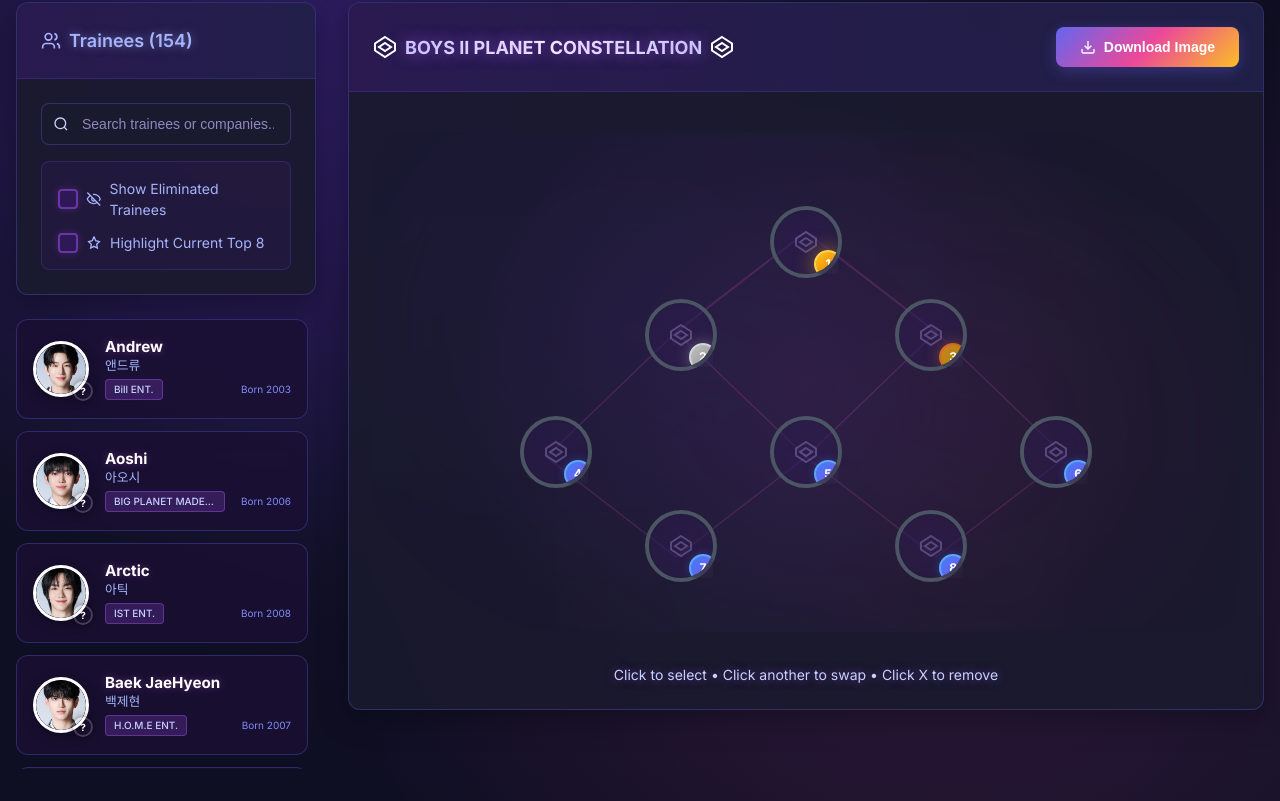
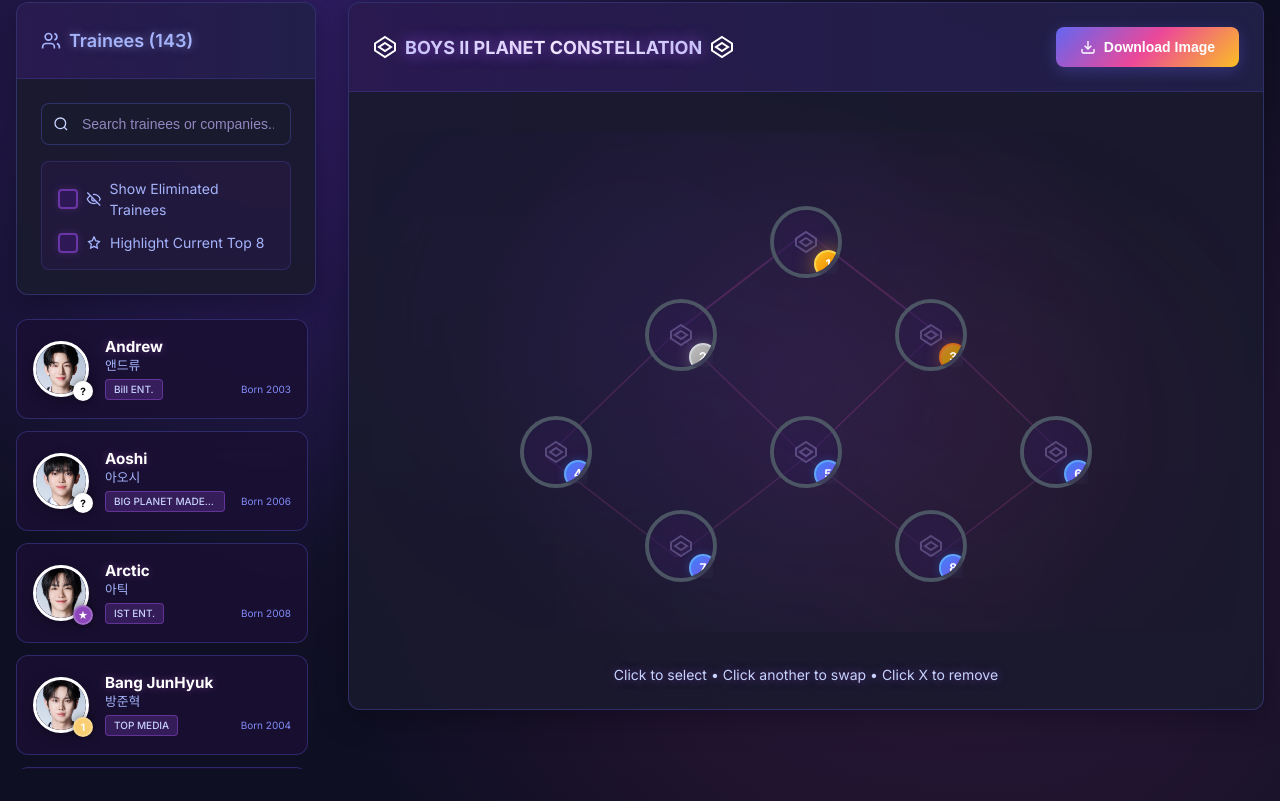
Before and after one commit to lucascmilo/boys2planet-ranker, a React (Create React App) app: page / in a window 1280 px wide. Shown: the part 259-1060 px from the top of the page. Built offline with nearby package versions, Linux system fonts and the light colour scheme; the HTML template or start-up script is replaced by a standard one.

Commit message:
feat: update trainee grading system to star-based format and adjust styles accordingly

```diff
--- a/src/components/RankingConstellation.tsx
+++ b/src/components/RankingConstellation.tsx
@@ -50,6 +50,19 @@
   ]
 
   return positions[index] || { x: 50, y: 50, isCenter: false, size: "small" as const }
+}
+
+const getGradeDisplay = (grade: string) => {
+  switch (grade) {
+    case "all star":
+      return "★"
+    case "2 star":
+      return "2"
+    case "1 star":
+      return "1"
+    default:
+      return grade
+  }
 }
 
 export const RankingConstellation: React.FC<RankingConstellationProps> = ({
@@ -241,11 +254,9 @@
     position: number,
   ) => {
     const gradeColors = {
-      A: "#ec4899",
-      B: "#a855f7",
-      C: "#3b82f6",
-      D: "#06b6d4",
-      F: "#6b7280",
+      "all star": "#8c46ba",
+      "2 star": "#80c997",
+      "1 star": "#facf73",
       "?": "#ffffff",
     }
 
@@ -344,7 +355,7 @@
 
       ctx.fillStyle = "#ffffff"
       ctx.font = "bold 14px Inter, sans-serif"
-      ctx.fillText(trainee.grade, pos.x + pos.size / 2 - 15, pos.y - pos.size / 2 + 20)
+      ctx.fillText(getGradeDisplay(trainee.grade), pos.x + pos.size / 2 - 15, pos.y - pos.size / 2 + 20)
     }
   }
 
--- a/src/components/RankingSlot.tsx
+++ b/src/components/RankingSlot.tsx
@@ -25,11 +25,9 @@
 }
 
 const gradeColors = {
-  A: "grade-a",
-  B: "grade-b",
-  C: "grade-c",
-  D: "grade-d",
-  F: "grade-f",
+  "all star": "grade-all-star",
+  "2 star": "grade-2-star",
+  "1 star": "grade-1-star",
   "?": "grade-?",
 }
 
--- a/src/components/TraineeCard.tsx
+++ b/src/components/TraineeCard.tsx
@@ -10,12 +10,23 @@
 }
 
 const gradeColors = {
-  A: "grade-a",
-  B: "grade-b",
-  C: "grade-c",
-  D: "grade-d",
-  F: "grade-f",
+  "all star": "grade-all-star", // All star - purple
+  "2 star": "grade-2-star", // 2 star - green
+  "1 star": "grade-1-star", // 1 star - yellow
   "?": "grade-?",
+}
+
+const getGradeDisplay = (grade: string) => {
+  switch (grade) {
+    case "all star":
+      return "★"
+    case "2 star":
+      return "2"
+    case "1 star":
+      return "1"
+    default:
+      return grade
+  }
 }
 
 export const TraineeCard: React.FC<TraineeCardProps> = ({ trainee, showTop8, onClick }) => {
@@ -35,7 +46,7 @@
           </div>
 
           {/* Grade Badge */}
-          <div className={`grade-badge ${gradeColors[trainee.grade]}`}>{trainee.grade}</div>
+          <div className={`grade-badge ${gradeColors[trainee.grade]}`}>{getGradeDisplay(trainee.grade)}</div>
 
           {/* Top 8 Crown - Ícone atualizado */}
           {showTop8 && trainee.top12 && (
--- a/src/data/trainees.ts
+++ b/src/data/trainees.ts
@@ -30,7 +30,7 @@
     name: "Arctic",
     nameKorean: "아틱",
     company: "IST ENT.",
-    grade: "?",
+    grade: "all star",
     birthYear: 2008,
     image: "/images/arctic.jpg",
     selected: false,
@@ -46,7 +46,7 @@
     birthYear: 2007,
     image: "/images/baek-jae-hyeon.jpg",
     selected: false,
-    eliminated: false,
+    eliminated: true,
     top12: false,
   },
   {
@@ -54,7 +54,7 @@
     name: "Bang JunHyuk",
     nameKorean: "방준혁",
     company: "TOP MEDIA",
-    grade: "?",
+    grade: "1 star",
     birthYear: 2004,
     image: "/images/bang-jun-hyuk.jpg",
     selected: false,
@@ -70,7 +70,7 @@
     birthYear: 2004,
     image: "/images/bang-su-hwan.jpg",
     selected: false,
-    eliminated: false,
+    eliminated: true,
     top12: false,
   },
   {
@@ -190,7 +190,7 @@
     birthYear: 2005,
     image: "/images/cho-myeong-su.jpg",
     selected: false,
-    eliminated: false,
+    eliminated: true,
     top12: false,
   },
   {
@@ -222,7 +222,7 @@
     name: "Chuei LiYu",
     nameKorean: "최립우",
     company: "FNC ENT.",
-    grade: "?",
+    grade: "1 star",
     birthYear: 2004,
     image: "/images/chuei-li-yu.jpg",
     selected: false,
@@ -414,7 +414,7 @@
     name: "Hsu ChingYu",
     nameKorean: "쉬칭위",
     company: "WAKEONE",
-    grade: "?",
+    grade: "all star",
     birthYear: 2009,
     image: "/images/hsu-ching-yu.jpg",
     selected: false,
@@ -450,7 +450,7 @@
     name: "Hwang SunWoo",
     nameKorean: "황선우",
     company: "WAKEONE",
-    grade: "?",
+    grade: "1 star",
     birthYear: 2009,
     image: "/images/hwang-sun-woo.jpg",
     selected: false,
@@ -510,7 +510,7 @@
     name: "Jo GyeHyeon",
     nameKorean: "조계현",
     company: "JELLYFISH ENT.",
-    grade: "?",
+    grade: "all star",
     birthYear: 1999,
     image: "/images/jo-gye-hyeon.jpg",
     selected: false,
@@ -558,7 +558,7 @@
     name: "Kang WooJin",
     nameKorean: "강우진",
     company: "Individual",
-    grade: "?",
+    grade: "all star",
     birthYear: 2007,
     image: "/images/kang-woo-jin.jpg",
     selected: false,
@@ -570,7 +570,7 @@
     name: "Kenshiro",
     nameKorean: "켄시로",
     company: "FNC ENT.",
-    grade: "?",
+    grade: "1 star",
     birthYear: 2004,
     image: "/images/kenshiro.jpg",
     selected: false,
@@ -630,7 +630,7 @@
     name: "Kim GeonWoo",
     nameKorean: "김건우",
     company: "Individual",
-    grade: "?",
+    grade: "all star",
     birthYear: 2003,
     image: "/images/kim-geon-woo.jpg",
     selected: false,
@@ -678,7 +678,7 @@
     name: "Kim JaeHyun",
     nameKorean: "김재현",
     company: "CUBE ENT.",
-    grade: "?",
+    grade: "2 star",
     birthYear: 2010,
     image: "/images/kim-jae-hyun.jpg",
     selected: false,
@@ -718,7 +718,7 @@
     birthYear: 2003,
     image: "/images/kim-min-jun.jpg",
     selected: false,
-    eliminated: false,
+    eliminated: true,
     top12: false,
   },
   {
@@ -726,7 +726,7 @@
     name: "Kim SiHwan",
     nameKorean: "김시환",
     company: "IST ENT.",
-    grade: "?",
+    grade: "all star",
     birthYear: 2005,
     image: "/images/kim-si-hwan.jpg",
     selected: false,
@@ -738,7 +738,7 @@
     name: "Kim TaeJo",
     nameKorean: "김태조",
     company: "ChoCo ENT.",
-    grade: "?",
+    grade: "all star",
     birthYear: 2010,
     image: "/images/kim-tae-jo.jpg",
     selected: false,
@@ -754,7 +754,7 @@
     birthYear: 2006,
     image: "/images/kim-won-bin.jpg",
     selected: false,
-    eliminated: false,
+    eliminated: true,
     top12: false,
   },
   {
@@ -802,7 +802,7 @@
     birthYear: 2006,
     image: "/images/kwon-gyu-hyung.jpg",
     selected: false,
-    eliminated: false,
+    eliminated: true,
     top12: false,
   },
   {
@@ -810,7 +810,7 @@
     name: "Lee DongHeon",
     nameKorean: "이동헌",
     company: "JELLYFISH ENT.",
-    grade: "?",
+    grade: "all star",
     birthYear: 1995,
     image: "/images/lee-dong-heon.jpg",
     selected: false,
@@ -834,7 +834,7 @@
     name: "Lee Leo",
     nameKorean: "이리오",
     company: "GRID ENT.",
-    grade: "?",
+    grade: "all star",
     birthYear: 2002,
     image: "/images/lee-leo.jpg",
     selected: false,
@@ -846,7 +846,7 @@
     name: "Lee SangWon",
     nameKorean: "이상원",
     company: "GRID ENT.",
-    grade: "?",
+    grade: "all star",
     birthYear: 2003,
     image: "/images/lee-sang-won.jpg",
     selected: false,
@@ -882,7 +882,7 @@
     name: "Lee YoonChan",
     nameKorean: "이윤찬",
     company: "GREAT M",
-    grade: "?",
+    grade: "1 star",
     birthYear: 2005,
     image: "/images/lee-yoon-chan.jpg",
     selected: false,
@@ -1006,7 +1006,7 @@
     birthYear: 2005,
     image: "/images/moon-suhn-bin.jpg",
     selected: false,
-    eliminated: false,
+    eliminated: true,
     top12: false,
   },
   {
@@ -1026,7 +1026,7 @@
     name: "Na YunSeo",
     nameKorean: "나윤서",
     company: "CUBE ENT.",
-    grade: "?",
+    grade: "2 star",
     birthYear: 2010,
     image: "/images/na-yun-seo.jpg",
     selected: false,
@@ -1062,7 +1062,7 @@
     name: "Noh HuiJun",
     nameKorean: "노휘준",
     company: "TOP MEDIA",
-    grade: "?",
+    grade: "2 star",
     birthYear: 2003,
     image: "/images/noh-hui-jun.jpg",
     selected: false,
@@ -1086,7 +1086,7 @@
     name: "Park DongGyu",
     nameKorean: "박동규",
     company: "IST ENT.",
-    grade: "?",
+    grade: "all star",
     birthYear: 2005,
     image: "/images/park-dong-gyu.jpg",
     selected: false,
@@ -1102,7 +1102,7 @@
     birthYear: 2003,
     image: "/images/park-ji-min.jpg",
     selected: false,
-    eliminated: false,
+    eliminated: true,
     top12: false,
   },
   {
@@ -1138,7 +1138,7 @@
     birthYear: 2008,
     image: "/images/park-nu-ri.jpg",
     selected: false,
-    eliminated: false,
+    eliminated: true,
     top12: false,
   },
   {
@@ -1206,7 +1206,7 @@
     name: "Reeonn",
     nameKorean: "리온",
     company: "WAKEONE",
-    grade: "?",
+    grade: "1 star",
     birthYear: 2007,
     image: "/images/reeonn.jpg",
     selected: false,
@@ -1218,7 +1218,7 @@
     name: "Rensho",
     nameKorean: "렌쇼",
     company: "IST ENT.",
-    grade: "?",
+    grade: "all star",
     birthYear: 2007,
     image: "/images/rensho.jpg",
     selected: false,
@@ -1302,7 +1302,7 @@
     name: "Shoya",
     nameKorean: "쇼야",
     company: "WAKEONE",
-    grade: "?",
+    grade: "2 star",
     birthYear: 2008,
     image: "/images/shoya.jpg",
     selected: false,
@@ -1314,7 +1314,7 @@
     name: "Song MinJae",
     nameKorean: "송민재",
     company: "TOP MEDIA",
-    grade: "?",
+    grade: "2 star",
     birthYear: 2003,
     image: "/images/song-min-jae.jpg",
     selected: false,
@@ -1386,7 +1386,7 @@
     name: "Tatsuki",
     nameKorean: "타츠키",
     company: "WAKEONE",
-    grade: "?",
+    grade: "2 star",
     birthYear: 2009,
     image: "/images/tatsuki.jpg",
     selected: false,
@@ -1414,7 +1414,7 @@
     birthYear: 2005,
     image: "/images/thanatorn.jpg",
     selected: false,
-    eliminated: false,
+    eliminated: true,
     top12: false,
   },
   {
@@ -1602,7 +1602,7 @@
     name: "Yeom YeChan",
     nameKorean: "염예찬",
     company: "ChoCo ENT.",
-    grade: "?",
+    grade: "all star",
     birthYear: 2008,
     image: "/images/yeom-ye-chan.jpg",
     selected: false,
@@ -1638,7 +1638,7 @@
     name: "Yoo KangMin",
     nameKorean: "유강민",
     company: "JELLYFISH ENT.",
-    grade: "?",
+    grade: "all star",
     birthYear: 2003,
     image: "/images/yoo-kang-min.jpg",
     selected: false,
@@ -1654,7 +1654,7 @@
     birthYear: 2006,
     image: "/images/yoo-ki-won.jpg",
     selected: false,
-    eliminated: false,
+    eliminated: true,
     top12: false,
   },
   {
--- a/src/styles/Base.css
+++ b/src/styles/Base.css
@@ -101,24 +101,20 @@
   background: rgba(99, 102, 241, 0.7);
 }
 
-/* Grade colors - Atualizadas para a nova paleta */
-.grade-a {
-  border-color: #ec4899;
-  background: rgba(236, 72, 153, 0.2);
+/* Grade colors - Updated to star-based system */
+.grade-all-star {
+  border-color: #8c46ba; /* All star - purple */
+  background: rgba(140, 70, 186, 0.2);
 }
-.grade-b {
-  border-color: var(--primary-purple);
-  background: rgba(99, 102, 241, 0.2);
+.grade-2-star {
+  border-color: #80c997; /* 2 star - green */
+  background: rgba(128, 201, 151, 0.2);
 }
-.grade-c {
-  border-color: var(--primary-blue);
-  background: rgba(59, 130, 246, 0.2);
+.grade-1-star {
+  border-color: #facf73; /* 1 star - yellow */
+  background: rgba(250, 207, 115, 0.2);
 }
-.grade-d {
-  border-color: var(--primary-cyan);
-  background: rgba(6, 182, 212, 0.2);
+.grade-\? {
+  border-color: #ffffff;
+  background: rgba(255, 255, 255, 0.2);
 }
-.grade-f {
-  border-color: var(--primary-gray);
-  background: rgba(107, 114, 128, 0.2);
-}
--- a/src/styles/TraineeCard.css
+++ b/src/styles/TraineeCard.css
@@ -84,20 +84,18 @@
   border: 2px solid rgba(255, 255, 255, 0.2);
 }
 
-.grade-badge.grade-a {
-  background: #ec4899;
+.grade-badge.grade-all-star {
+  background: #8c46ba; /* All star - purple */
 }
-.grade-badge.grade-b {
-  background: var(--primary-purple);
+.grade-badge.grade-2-star {
+  background: #80c997; /* 2 star - green */
 }
-.grade-badge.grade-c {
-  background: var(--primary-blue);
+.grade-badge.grade-1-star {
+  background: #facf73; /* 1 star - yellow */
 }
-.grade-badge.grade-d {
-  background: var(--primary-cyan);
-}
-.grade-badge.grade-f {
-  background: var(--primary-gray);
+.grade-badge.grade-\? {
+  background: #ffffff;
+  color: #000000;
 }
 
 /* Crown Badge */
@@ -160,11 +158,11 @@
 }
 
 .trainee-details {
-    display: flex;
-    align-items: center;
-    gap: 0.5rem;
-    margin-top: 0.25rem;
-    justify-content: space-between;
+  display: flex;
+  align-items: center;
+  gap: 0.5rem;
+  margin-top: 0.25rem;
+  justify-content: space-between;
 }
 
 .company-badge {
--- a/src/types/trainee.ts
+++ b/src/types/trainee.ts
@@ -3,7 +3,7 @@
   name: string
   nameKorean: string
   company: string
-  grade: "A" | "B" | "C" | "D" | "F" | "?"
+  grade: "all star" | "2 star" | "1 star" | "?"
   birthYear: number
   image: string
   selected: boolean
```
